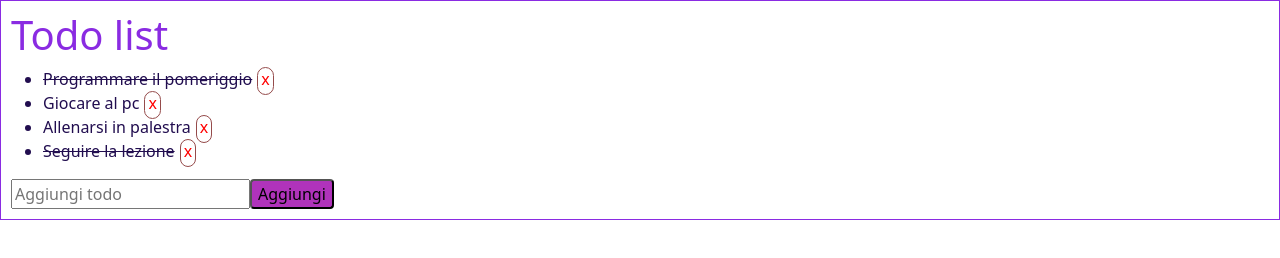
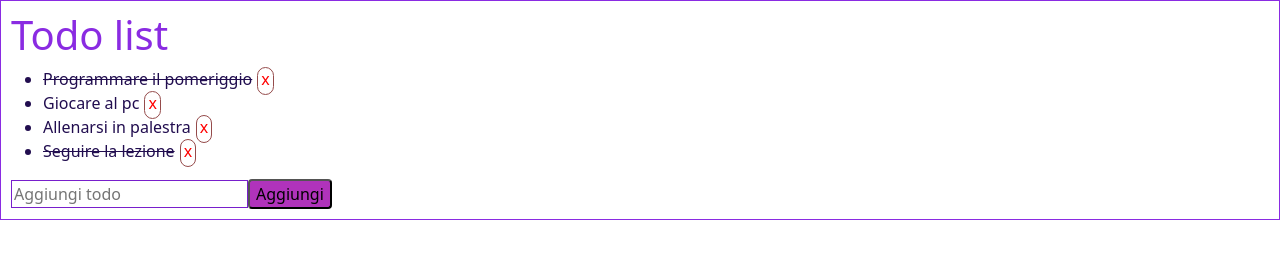
Before and after one commit to Giovannirighini2000/vue-todolist, a plain HTML site: page index.html in a window 1280 px wide. Drawn offline with nearby package versions, Linux system fonts and the light colour scheme.

Commit message:
feat added edit css

```diff
--- a/css/app.css
+++ b/css/app.css
@@ -24,8 +24,8 @@ li{
 
 }
 .aggiungi{
-    color: aquamarine;
-    border: 1px soldi aquamarine;
+    color: rgb(55, 18, 91);
+    border: 1px solid rgb(120, 31, 204);
 }
 .title{
     color: blueviolet;
```
